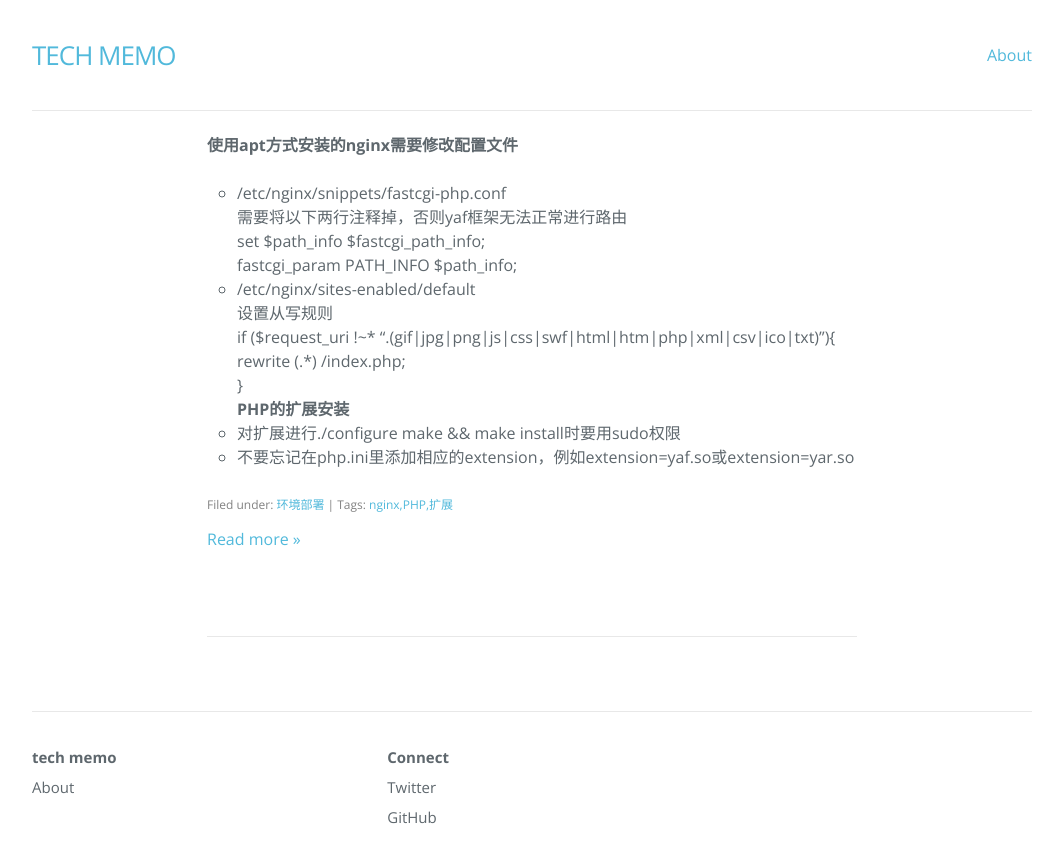
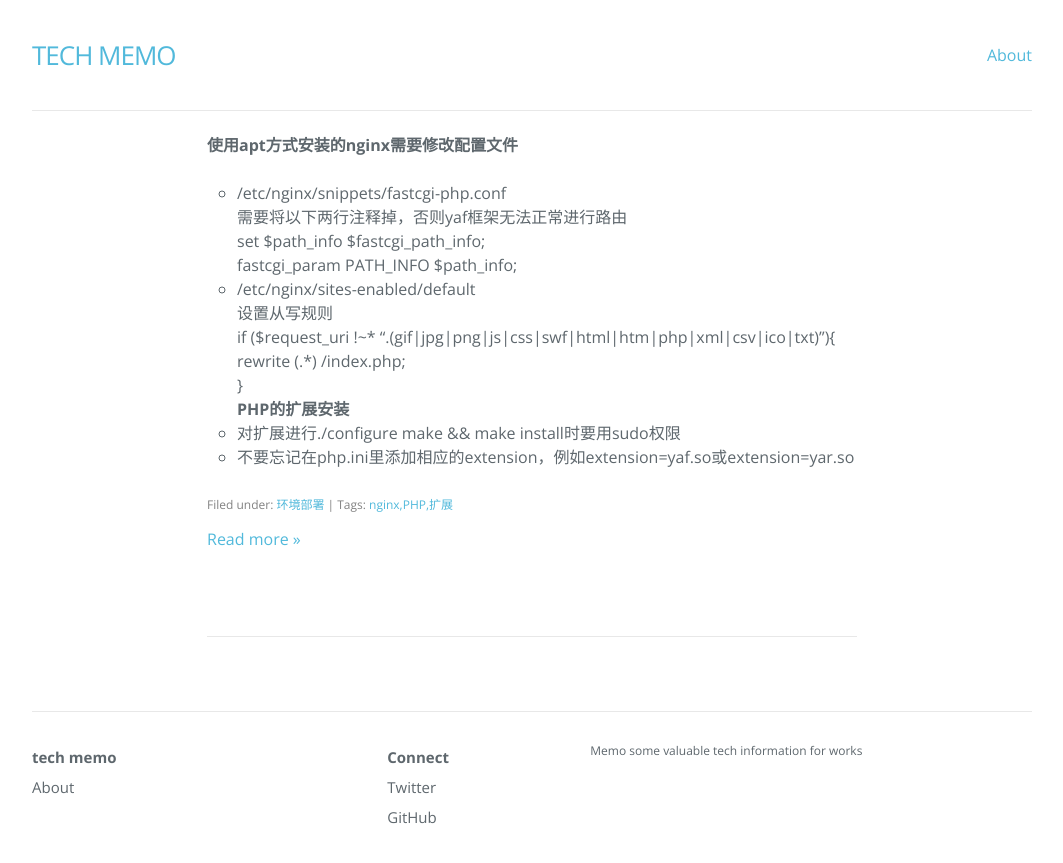
Before and after one commit to diaoyinlong/blog, a Jekyll site: the page built from index.html, in a window 1280 px wide and 900 px high, scrolled down 2234 px. Shown: the top 863 px of the window, without its empty margins (108-1171 px from the left). Built offline with Jekyll 4.4.1, drawn with Linux system fonts in a browser that asks for light colours; nearby versions of some CDN libraries; the list of posts is cut into pages by our own code.

Commit message:
Update Configuration

```diff
--- a/_config.yml
+++ b/_config.yml
@@ -11,3 +11,4 @@ gems:
 markdown: kramdown
 baseurl: /blog
 theme: jekyll-theme-cayman
+description: Memo some valuable tech information for works
```
